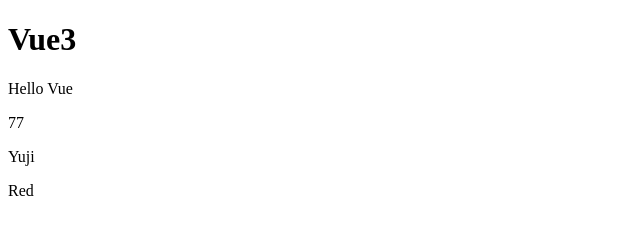
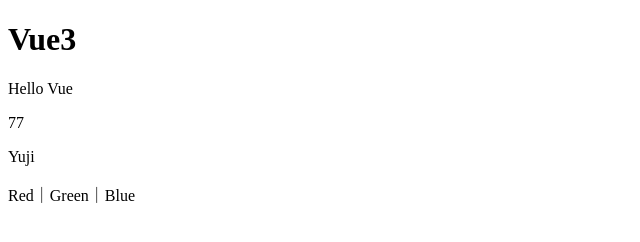
Before and after one commit to YEgami/vue, a plain HTML site: page index3.html in a window 1280 px wide. Shown: the whole page, without its empty margins (0-640 px from the left). Drawn offline with nearby package versions, Linux system fonts and the light colour scheme.

Commit message:
small update

```diff
--- a/index3.html
+++ b/index3.html
@@ -15,7 +15,7 @@
             <p>{{message}}</p>
             <p>{{count}}</p>
             <p>{{user.lastName}}</p>
-            <p>{{colors[0]}}</p>
+            <p>{{colors[0]}}｜{{colors[1]}}｜{{colors[2]}}</p>
         </div>
         <script>
             const appdata = {
```
Also changed, not shown: 1 other file.
